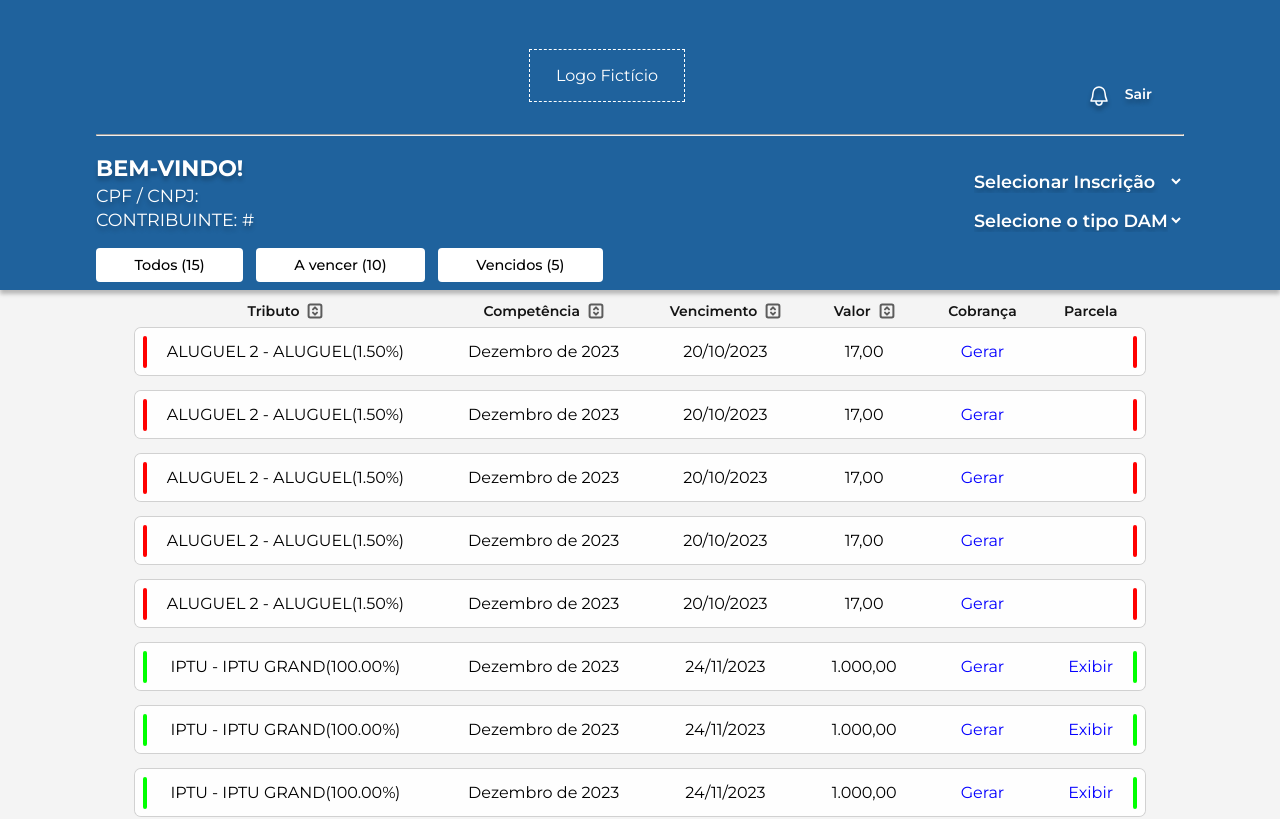
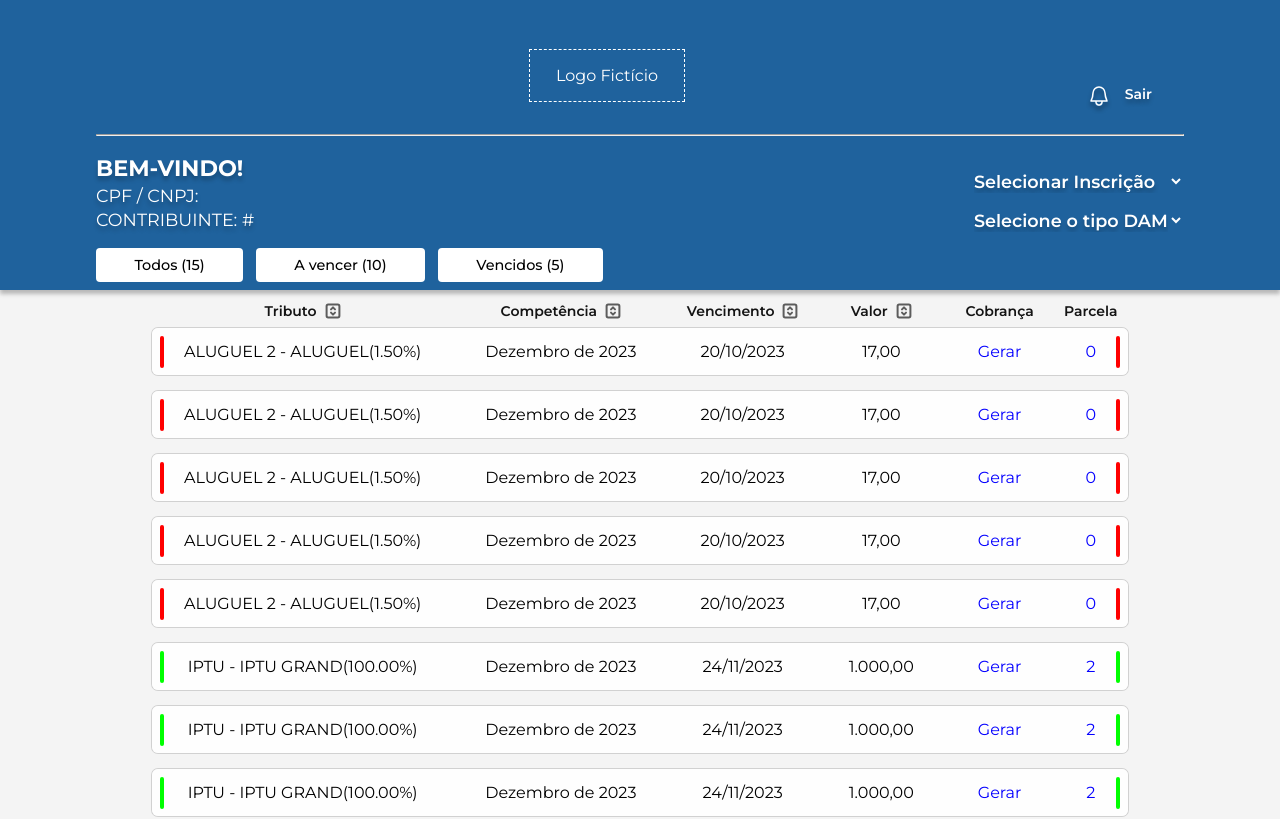
Before and after one commit to RichardSouzza/Squad-06, a React (Vite) app in the folder src/client/: page /client in a window 1280 px wide. Shown: the top 819 px of the page. Built offline with nearby package versions, Linux system fonts and the light colour scheme.

Commit message:
Update data

```diff
--- a/src/client/src/assets/data/userData.js
+++ b/src/client/src/assets/data/userData.js
@@ -7,7 +7,7 @@ const initialData = [
     due_date: '20/10/2023',
     amount: '17,00',
     billing: 'Gerar',
-    installment: '',
+    installment: 0,
   },
   {
     tribute: 'IPTU - IPTU GRAND(100.00%)',
@@ -15,7 +15,7 @@ const initialData = [
     due_date: dateToStr(new Date()),
     amount: '1.000,00',
     billing: 'Gerar',
-    installment: 'Exibir',
+    installment: 2,
   },
   {
     tribute: 'LIX - COLETA DE LIXO(1.00%)',
@@ -23,7 +23,7 @@ const initialData = [
     due_date: '30/12/2023',
     amount: '2,00',
     billing: 'Gerar',
-    installment: '',
+    installment: 0,
   }
 ];
 
```
